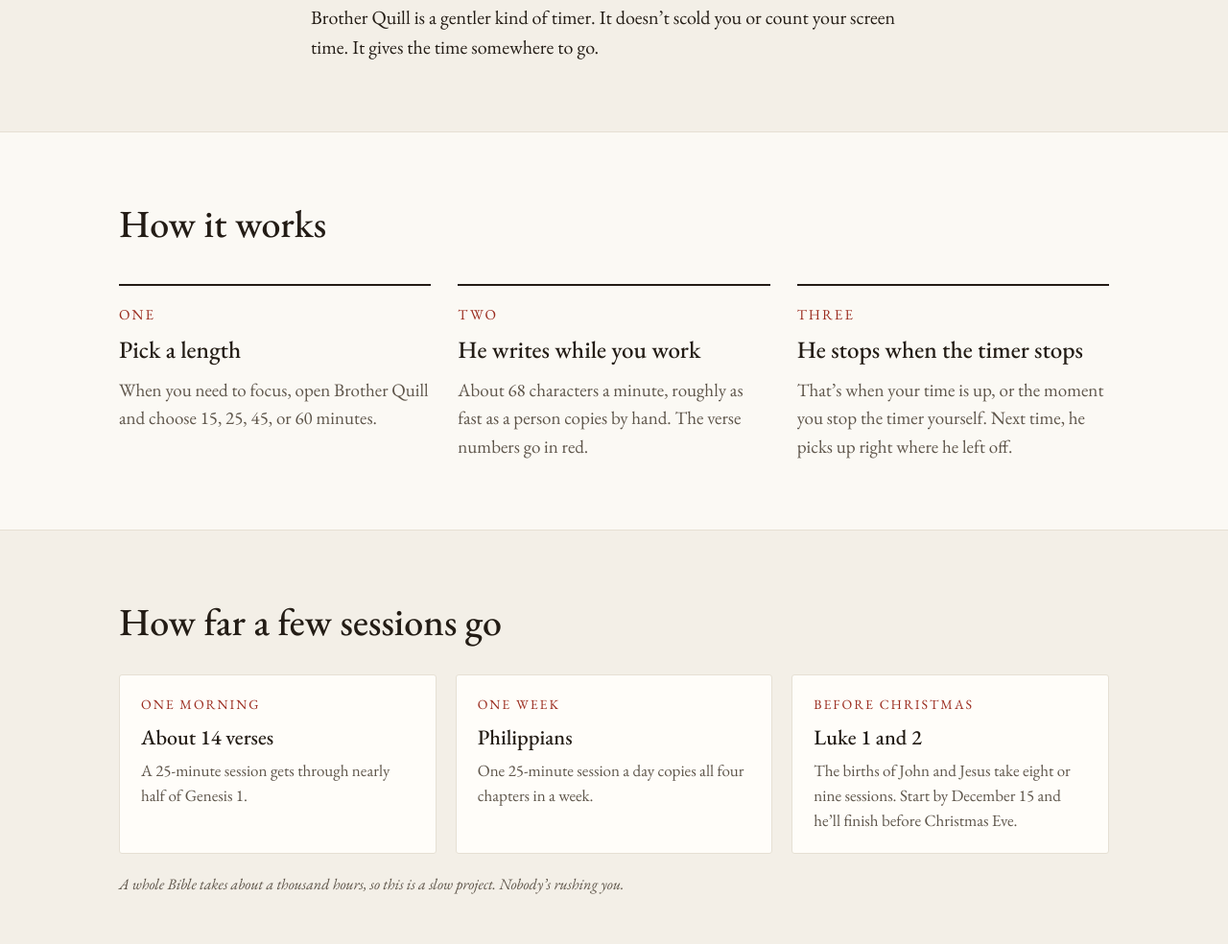
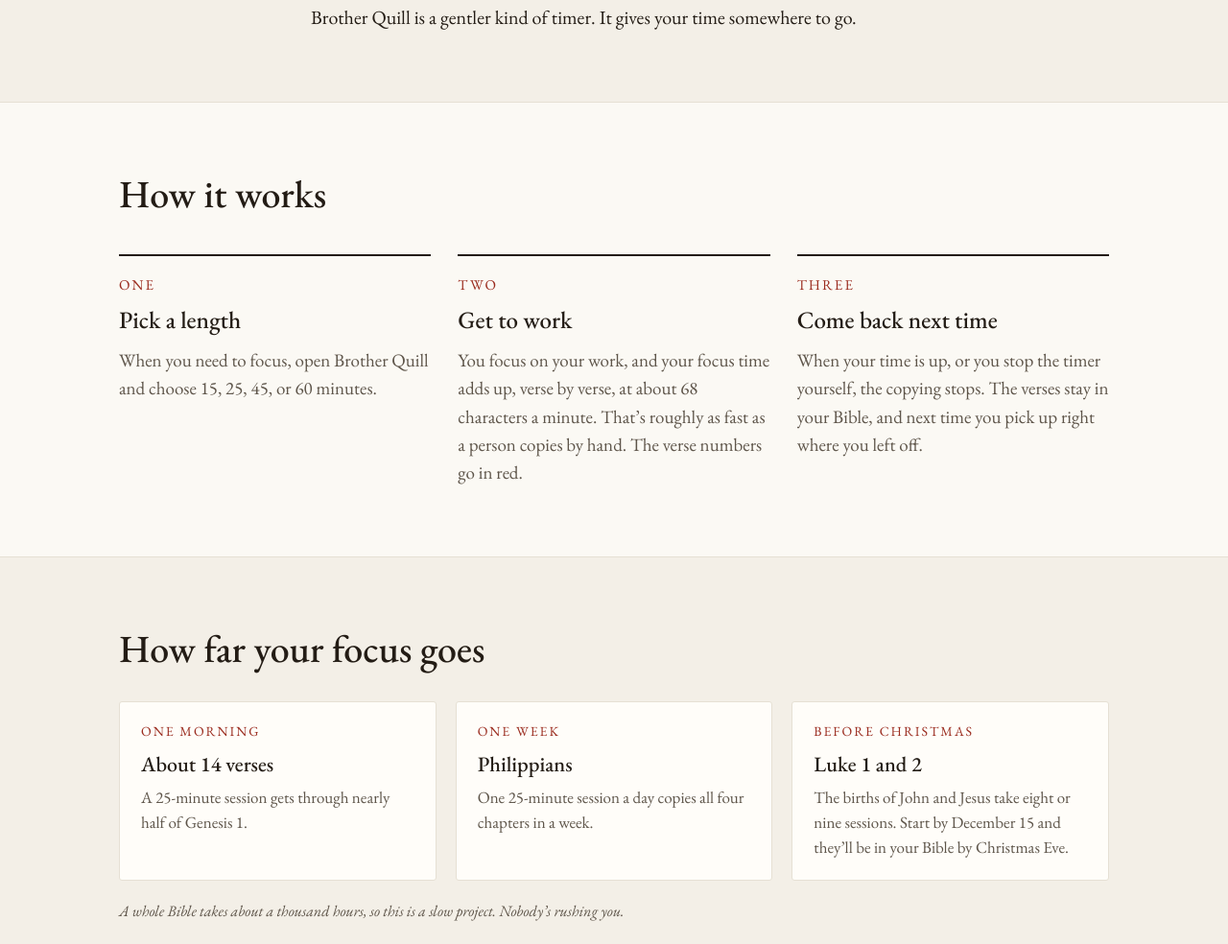
Before and after one commit to dev-brotherquill/brotherquill-site, a plain HTML site: page index.html in a window 1280 px wide. Shown: the part 1076-2060 px from the top of the page at 96% size. Drawn offline with nearby package versions, Linux system fonts and the light colour scheme; a script that the page names is missing.

Commit message:
Make the user the subject of How it works; link Instagram and YouTube
Every How it works step is now something the user does: pick a length,
get to work ("your focus time adds up, verse by verse"), come back next
time. The sessions section becomes "How far your focus goes," the
Christmas card ends with the verses in your Bible, and the problem
section drops its "doesn't scold you" line.

The footer links @brotherquilltimer on Instagram and YouTube, also
listed as sameAs in the JSON-LD.

Co-Authored-By: Claude Opus 5.5 <noreply@anthropic.com>

```diff
--- a/index.html
+++ b/index.html
@@ -45,6 +45,10 @@
     "World English Bible, Catholic Edition"
    ],
    "image": "https://brotherquill.com/og.png",
+   "sameAs": [
+    "https://www.instagram.com/brotherquilltimer/",
+    "https://www.youtube.com/@brotherquilltimer"
+   ],
    "publisher": {
     "@id": "https://brotherquill.com/#org"
    },
@@ -289,7 +293,7 @@
     <div class="wrap narrow">
       <h2>You picked up your phone to check one thing.</h2>
       <p class="lede">Forty minutes later you were still holding it. Most of us know that feeling, and most of us have tried an app or two to fix it.</p>
-      <p class="body">Brother Quill is a gentler kind of timer. It doesn&rsquo;t scold you or count your screen time. It gives the time somewhere to go.</p>
+      <p class="body">Brother Quill is a gentler kind of timer. It gives your time somewhere to go.</p>
     </div>
   </section>
 
@@ -304,13 +308,13 @@
         </li>
         <li>
           <span class="num">Two</span>
-          <h3>He writes while you work</h3>
-          <p>About 68 characters a minute, roughly as fast as a person copies by hand. The verse numbers go in red.</p>
+          <h3>Get to work</h3>
+          <p>You focus on your work, and your focus time adds up, verse by verse, at about 68 characters a minute. That&rsquo;s roughly as fast as a person copies by hand. The verse numbers go in red.</p>
         </li>
         <li>
           <span class="num">Three</span>
-          <h3>He stops when the timer stops</h3>
-          <p>That&rsquo;s when your time is up, or the moment you stop the timer yourself. Next time, he picks up right where he left off.</p>
+          <h3>Come back next time</h3>
+          <p>When your time is up, or you stop the timer yourself, the copying stops. The verses stay in your Bible, and next time you pick up right where you left off.</p>
         </li>
       </ol>
     </div>
@@ -318,7 +322,7 @@
 
   <section class="band">
     <div class="wrap">
-      <h2>How far a few sessions go</h2>
+      <h2>How far your focus goes</h2>
       <div class="cards">
         <div class="tr">
           <p class="card-label">One morning</p>
@@ -333,7 +337,7 @@
         <div class="tr">
           <p class="card-label">Before Christmas</p>
           <h3>Luke 1 and 2</h3>
-          <p>The births of John and Jesus take eight or nine sessions. Start by December 15 and he&rsquo;ll finish before Christmas Eve.</p>
+          <p>The births of John and Jesus take eight or nine sessions. Start by December 15 and they&rsquo;ll be in your Bible by Christmas Eve.</p>
         </div>
       </div>
       <p class="fine">A whole Bible takes about a thousand hours, so this is a slow project. Nobody&rsquo;s rushing you.</p>
@@ -420,6 +424,7 @@
 <footer>
   <div class="wrap">
     <span>&copy; 2026 Strength Theory, LLC &middot; <a href="/privacy">Privacy policy</a></span>
+    <span><a href="https://www.instagram.com/brotherquilltimer/" rel="me">Instagram</a> &middot; <a href="https://www.youtube.com/@brotherquilltimer" rel="me">YouTube</a></span>
     <span>Scripture quotations from the King James Version (public domain outside the UK).</span>
   </div>
 </footer>
```
